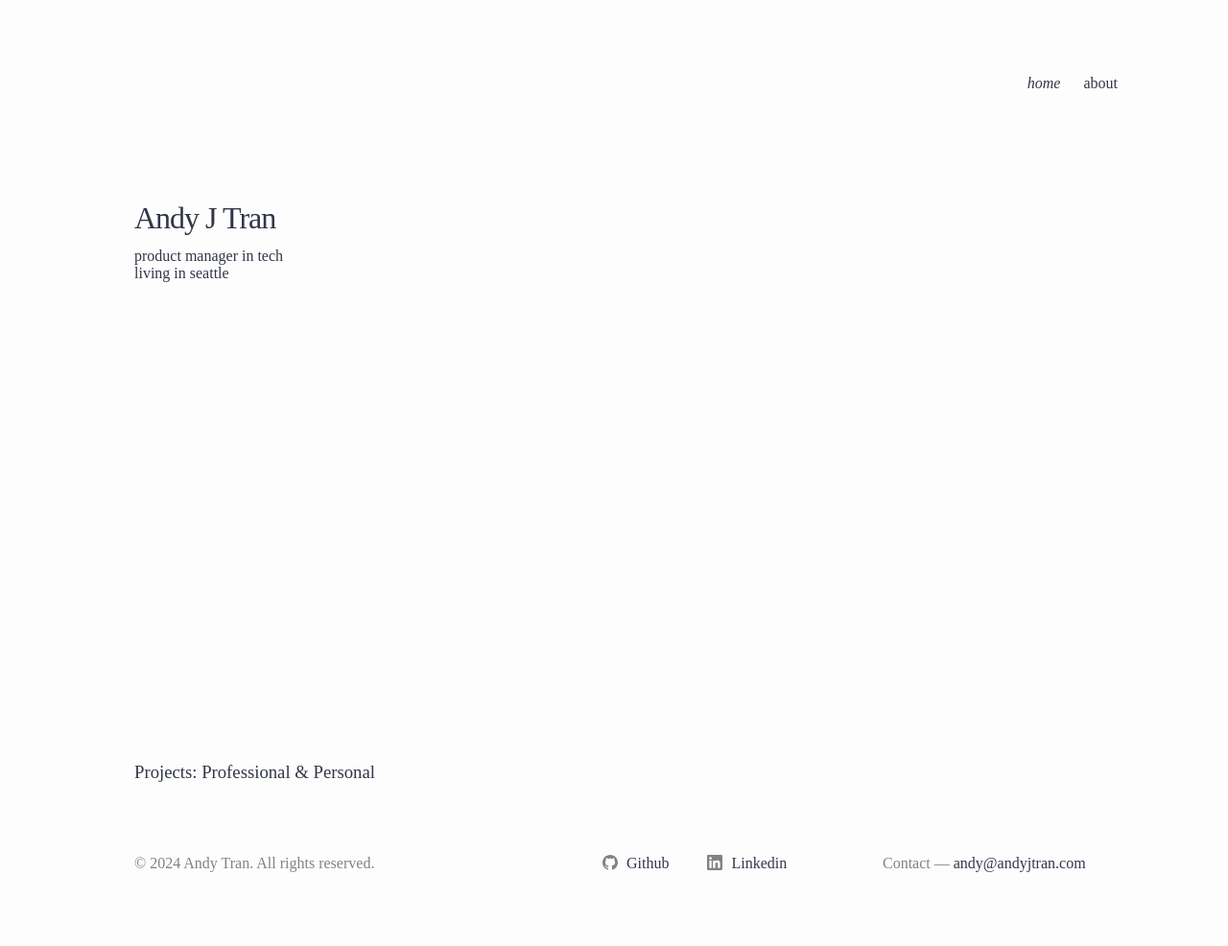
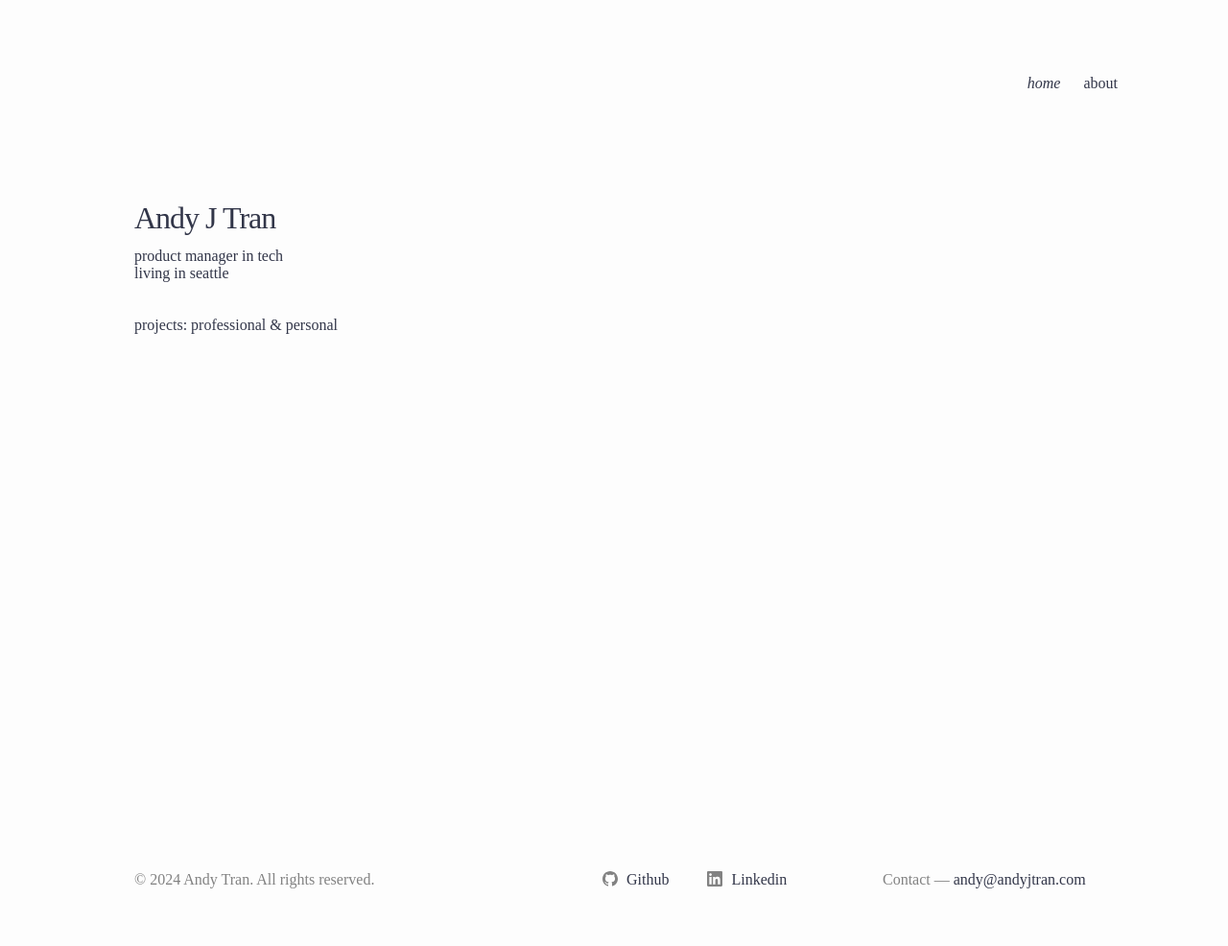
Before and after one commit to andyjtran/andyjtran.github.io, a Jekyll site: the page built from index.markdown, in a window 1280 px wide. Shown: the whole page at 96% size. Built offline with Jekyll 4.4.1, drawn with Linux system fonts in a browser that asks for light colours; part of the change alters nothing that is shown.

```diff
--- a/_layouts/home.html
+++ b/_layouts/home.html
@@ -11,6 +11,8 @@ layout: default
   <h1 class="page-heading">Andy J Tran</h1>
   product manager in tech
   <br>living in seattle
+  <br><br><br>
+  projects: <a href="/work/">professional</a> & <a href="/play/">personal</a>
 </div>
 
 {{ content }}
--- a/index.markdown
+++ b/index.markdown
@@ -6,5 +6,3 @@ layout: home
 permalink: /
 title: home
 ---
-
-### Projects: [Professional](/work/work.markdown) & [Personal](/play/play.markdown)
```
Also changed, not shown: 2 other files.
